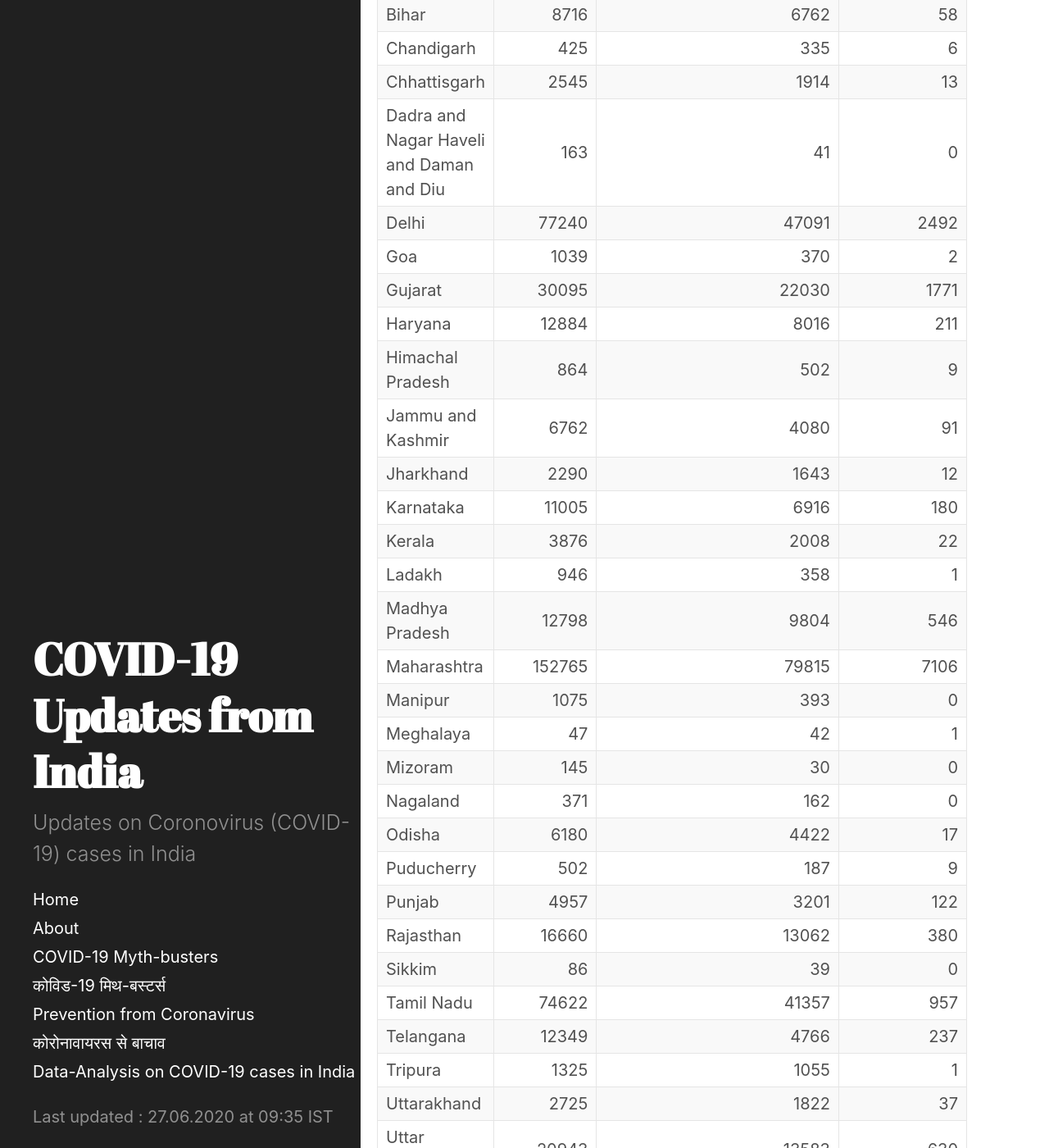
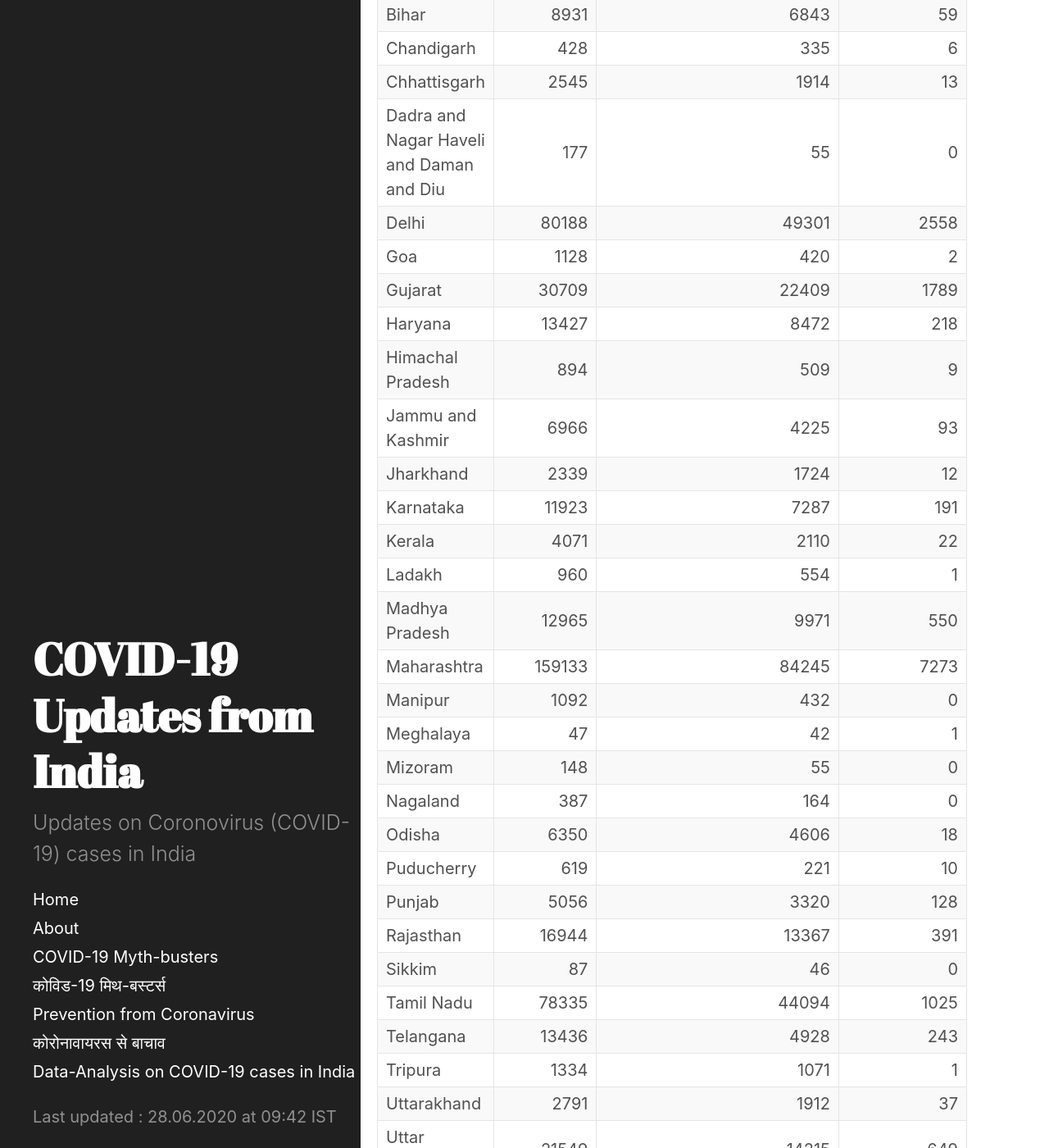
Before and after one commit to bhooraj/covid19updates-india, a Jekyll site: the page built from _posts/2020-06-28-home.md, in a window 1280 px wide and 1400 px high, scrolled down 990 px. Shown: the whole window at 82% size. Built offline with Jekyll 4.4.1, drawn with Linux system fonts in a browser that asks for light colours; some of the changed text lies outside the part shown.

Commit message:
28thJune Update

```diff
--- a/_data/last_updated.yml
+++ b/_data/last_updated.yml
@@ -1 +1 @@
-- updated_on : 27.06.2020 at 09:35 IST
+- updated_on : 28.06.2020 at 09:42 IST
--- /dev/null
+++ b/_includes/table-20200628-0942.md
@@ -0,0 +1,38 @@
+| Name of State / UT                       |   Total Confirmed cases |   Cured/Discharged/Migrated |   Deaths ( more than 70% cases due to comorbidities ) |
+|:-----------------------------------------|------------------------:|----------------------------:|------------------------------------------------------:|
+| Andaman and Nicobar Islands              |                      72 |                          43 |                                                     0 |
+| Andhra Pradesh                           |                   12285 |                        5480 |                                                   157 |
+| Arunachal Pradesh                        |                     177 |                          54 |                                                     1 |
+| Assam                                    |                    6816 |                        4500 |                                                     9 |
+| Bihar                                    |                    8931 |                        6843 |                                                    59 |
+| Chandigarh                               |                     428 |                         335 |                                                     6 |
+| Chhattisgarh                             |                    2545 |                        1914 |                                                    13 |
+| Dadra and Nagar Haveli and Daman and Diu |                     177 |                          55 |                                                     0 |
+| Delhi                                    |                   80188 |                       49301 |                                                  2558 |
+| Goa                                      |                    1128 |                         420 |                                                     2 |
+| Gujarat                                  |                   30709 |                       22409 |                                                  1789 |
+| Haryana                                  |                   13427 |                        8472 |                                                   218 |
+| Himachal Pradesh                         |                     894 |                         509 |                                                     9 |
+| Jammu and Kashmir                        |                    6966 |                        4225 |                                                    93 |
+| Jharkhand                                |                    2339 |                        1724 |                                                    12 |
+| Karnataka                                |                   11923 |                        7287 |                                                   191 |
+| Kerala                                   |                    4071 |                        2110 |                                                    22 |
+| Ladakh                                   |                     960 |                         554 |                                                     1 |
+| Madhya Pradesh                           |                   12965 |                        9971 |                                                   550 |
+| Maharashtra                              |                  159133 |                       84245 |                                                  7273 |
+| Manipur                                  |                    1092 |                         432 |                                                     0 |
+| Meghalaya                                |                      47 |                          42 |                                                     1 |
+| Mizoram                                  |                     148 |                          55 |                                                     0 |
+| Nagaland                                 |                     387 |                         164 |                                                     0 |
+| Odisha                                   |                    6350 |                        4606 |                                                    18 |
+| Puducherry                               |                     619 |                         221 |                                                    10 |
+| Punjab                                   |                    5056 |                        3320 |                                                   128 |
+| Rajasthan                                |                   16944 |                       13367 |                                                   391 |
+| Sikkim                                   |                      87 |                          46 |                                                     0 |
+| Tamil Nadu                               |                   78335 |                       44094 |                                                  1025 |
+| Telangana                                |                   13436 |                        4928 |                                                   243 |
+| Tripura                                  |                    1334 |                        1071 |                                                     1 |
+| Uttarakhand                              |                    2791 |                        1912 |                                                    37 |
+| Uttar Pradesh                            |                   21549 |                       14215 |                                                   649 |
+| West Bengal                              |                   16711 |                       10789 |                                                   629 |
+| Cases being reassigned to states         |                    7839 |                           0 |                                                     0 |
--- a/_posts/2020-06-27-home.md
+++ b/_posts/2020-06-28-home.md
@@ -4,7 +4,7 @@
 last_update: true
 ---
 
-#### COVID-19 Cases in India (as on  27	June 2020, 08:00 IST ( IST)
+#### COVID-19 Cases in India (as on  28	June 2020, 08:00 IST)
 <div class="alert alert-primary" role="alert">
 <p id = "totalcases" style="font-size: 1.2rem; font-weight: bold;"></p>
 <p id = "totalrecovered" style="font-size: 1.2rem; font-weight: bold;"></p>
@@ -22,7 +22,7 @@
 
 <div class="datatable-begin"></div>
 
-{% include table-20200627-0935.md %}
+{% include table-20200628-0942.md %}
 
 <div class="datatable-end"></div>
 <br>
```
Also changed, not shown: _includes/charts-20200628-0945.html (added, +193 -0 lines), _posts/2020-06-18-Updates.md (renamed from _posts/2020-06-17-Updates.md, +4 -0 lines), _posts/2020-06-28-Latest-updates.md (renamed from _posts/2020-06-27-Latest-updates.md, +4 -5 lines), stats-and-charts.md (+2 -2 lines).
